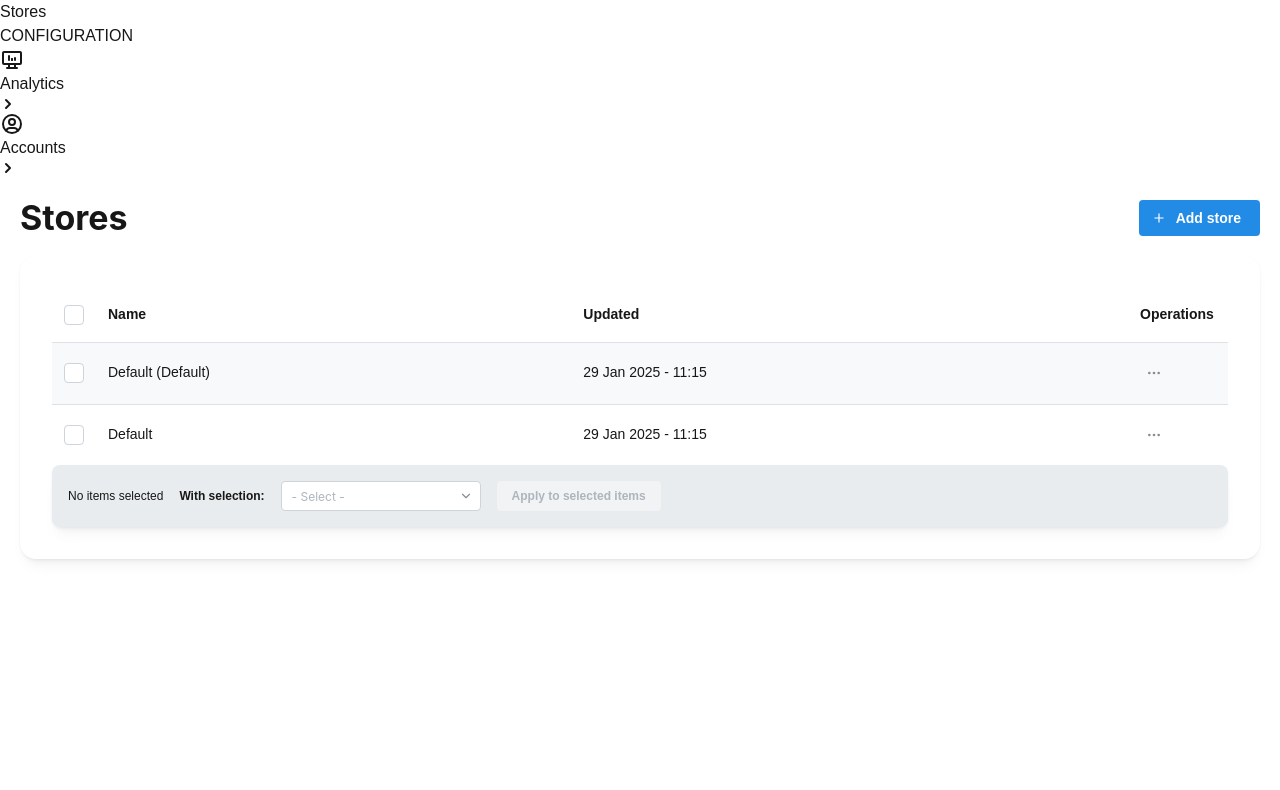
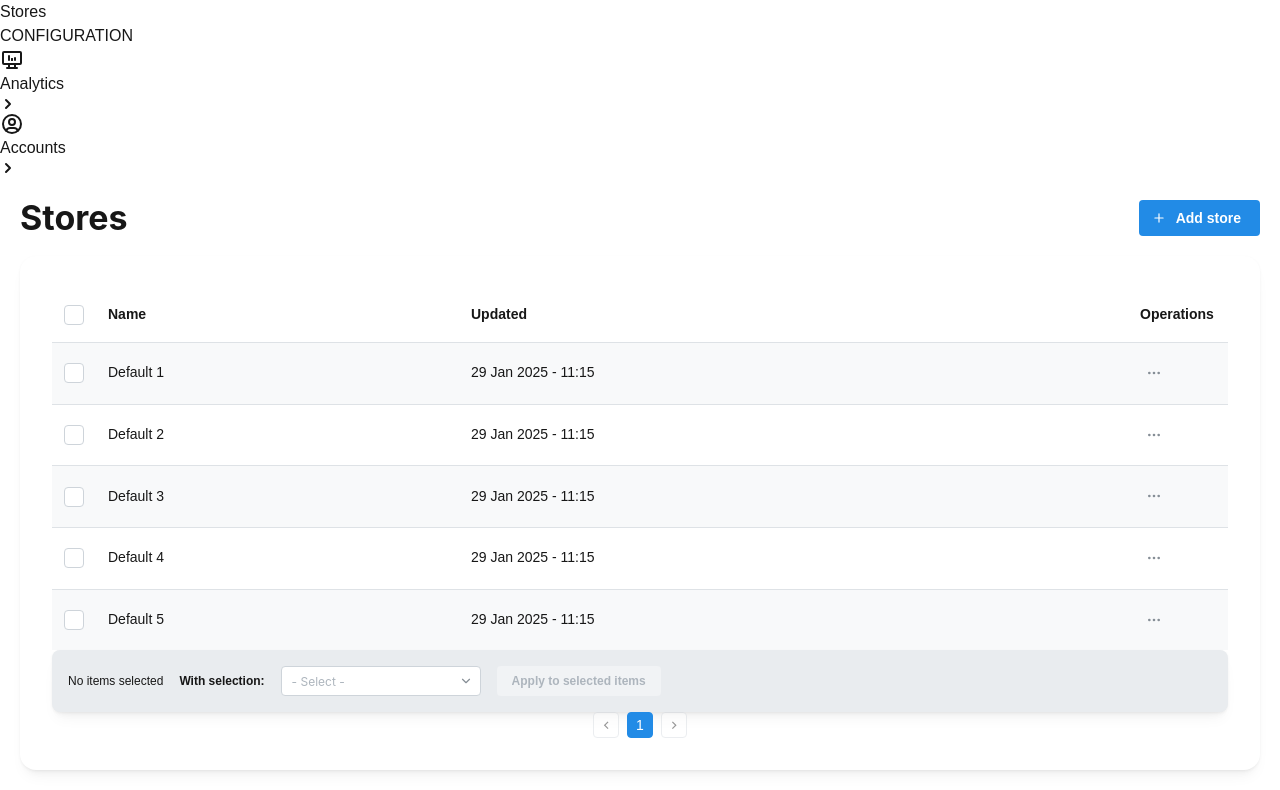
Before and after one commit to axelpezzo/nexus, a Next.js app: page /shop/stores in a window 1280 px wide. Shown: the part 288-1078 px from the top of the page. Before the commit the page ends 867 px from the top, so only its background shows below. Built offline with nearby package versions, Linux system fonts and the light colour scheme.

Commit message:
Add table agination

```diff
--- a/src/app/shop/stores/page.tsx
+++ b/src/app/shop/stores/page.tsx
@@ -47,12 +47,27 @@ const actions = [
 const mockData: Store[] = [
   {
     id: "1",
-    name: "Default (Default)",
+    name: "Default 1",
     updated: "29 Jan 2025 - 11:15",
   },
   {
     id: "2",
-    name: "Default",
+    name: "Default 2",
+    updated: "29 Jan 2025 - 11:15",
+  },
+  {
+    id: "3",
+    name: "Default 3",
+    updated: "29 Jan 2025 - 11:15",
+  },
+  {
+    id: "4",
+    name: "Default 4",
+    updated: "29 Jan 2025 - 11:15",
+  },
+  {
+    id: "5",
+    name: "Default 5",
     updated: "29 Jan 2025 - 11:15",
   },
 ];
@@ -73,7 +88,12 @@ const StoresPage = () => {
       </Group>
 
       <Paper shadow="sm" radius="lg" p="xl">
-        <UiTable<Store> data={mockData} columns={columns} actions={actions} />
+        <UiTable<Store>
+          data={mockData}
+          columns={columns}
+          actions={actions}
+          totalItems={mockData.length}
+        />
       </Paper>
     </Container>
   );
--- a/src/components/ui/table/index.tsx
+++ b/src/components/ui/table/index.tsx
@@ -1,7 +1,15 @@
 "use client";
 
 import { useState } from "react";
-import { Table, Checkbox, Box, Menu, ActionIcon } from "@mantine/core";
+import {
+  Table,
+  Checkbox,
+  Box,
+  Menu,
+  ActionIcon,
+  Pagination,
+  Center,
+} from "@mantine/core";
 import { IconDots } from "@tabler/icons-react";
 import { type GenericTableProps } from "./types";
 import TableBulkActions from "./table-bulk-actions";
@@ -11,10 +19,26 @@ const UiTable = <T extends { id: string | number }>({
   columns,
   actions = [],
   selectable = true,
+  totalItems,
+  itemsPerPage = 10,
 }: GenericTableProps<T>) => {
+  const [currentPage, setCurrentPage] = useState(1);
   const [selectedItems, setSelectedItems] = useState<Set<string | number>>(
     new Set()
   );
+
+  const paginatedData = data.slice(
+    (currentPage - 1) * itemsPerPage,
+    currentPage * itemsPerPage
+  );
+
+  const selectedItemsOnCurrentPage = Array.from(selectedItems).filter((item) =>
+    paginatedData.some((dataItem) => dataItem.id === item)
+  );
+
+  const isIndeterminate =
+    selectedItemsOnCurrentPage.length > 0 &&
+    selectedItemsOnCurrentPage.length < paginatedData.length;
 
   const toggleItem = (id: string | number) => {
     const newSelected = new Set(selectedItems);
@@ -27,10 +51,10 @@ const UiTable = <T extends { id: string | number }>({
   };
 
   const toggleAll = () => {
-    if (selectedItems.size === data.length) {
+    if (selectedItems.size === paginatedData.length) {
       setSelectedItems(new Set());
     } else {
-      setSelectedItems(new Set(data.map((item) => item.id)));
+      setSelectedItems(new Set(paginatedData.map((item) => item.id)));
     }
   };
 
@@ -49,11 +73,10 @@ const UiTable = <T extends { id: string | number }>({
                 <Checkbox
                   onChange={toggleAll}
                   checked={
-                    selectedItems.size === data.length && data.length > 0
+                    selectedItems.size === paginatedData.length &&
+                    paginatedData.length > 0
                   }
-                  indeterminate={
-                    selectedItems.size > 0 && selectedItems.size < data.length
-                  }
+                  indeterminate={isIndeterminate}
                 />
               </Table.Th>
             )}
@@ -66,7 +89,7 @@ const UiTable = <T extends { id: string | number }>({
           </Table.Tr>
         </Table.Thead>
         <Table.Tbody>
-          {data.map((item) => (
+          {paginatedData.map((item) => (
             <Table.Tr key={item.id}>
               {selectable && (
                 <Table.Td>
@@ -104,12 +127,24 @@ const UiTable = <T extends { id: string | number }>({
         </Table.Tbody>
       </Table>
       {selectable && (
-        <TableBulkActions<T>
-          data={data}
-          selectedItems={selectedItems}
-          actions={actions}
-        />
+        <Box className="mt-4">
+          <TableBulkActions<T>
+            data={data}
+            selectedItems={selectedItems}
+            actions={actions}
+          />
+        </Box>
       )}
+      <Box className="mt-4">
+        <Center>
+          <Pagination
+            size="sm"
+            value={currentPage}
+            total={Math.ceil(totalItems / itemsPerPage)}
+            onChange={setCurrentPage}
+          />
+        </Center>
+      </Box>
     </Box>
   );
 };
--- a/src/components/ui/table/types.ts
+++ b/src/components/ui/table/types.ts
@@ -20,4 +20,6 @@ export interface GenericTableProps<T> {
   actions?: TableAction[];
   loading?: boolean;
   selectable?: boolean;
+  totalItems: number;
+  itemsPerPage?: number;
 }
```
